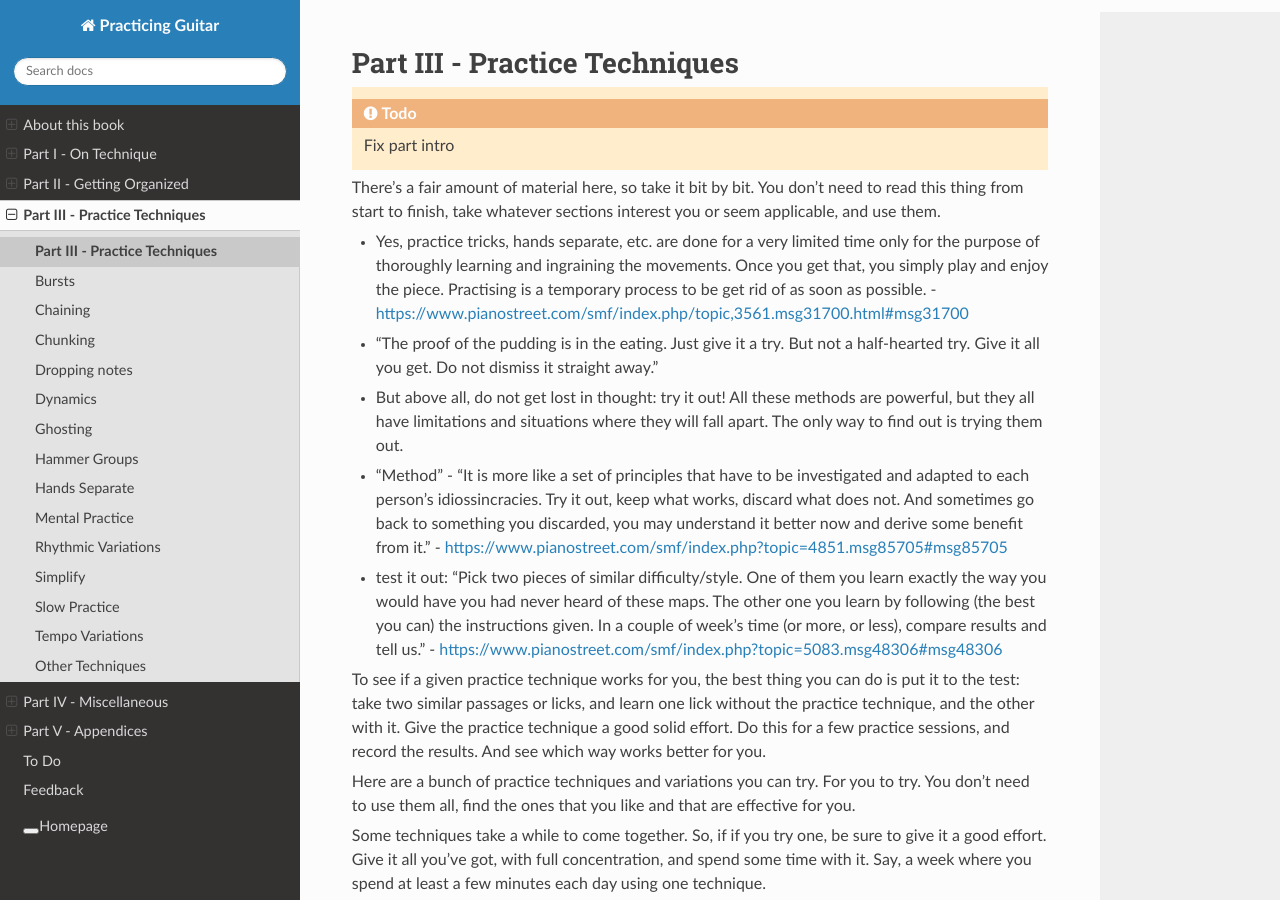
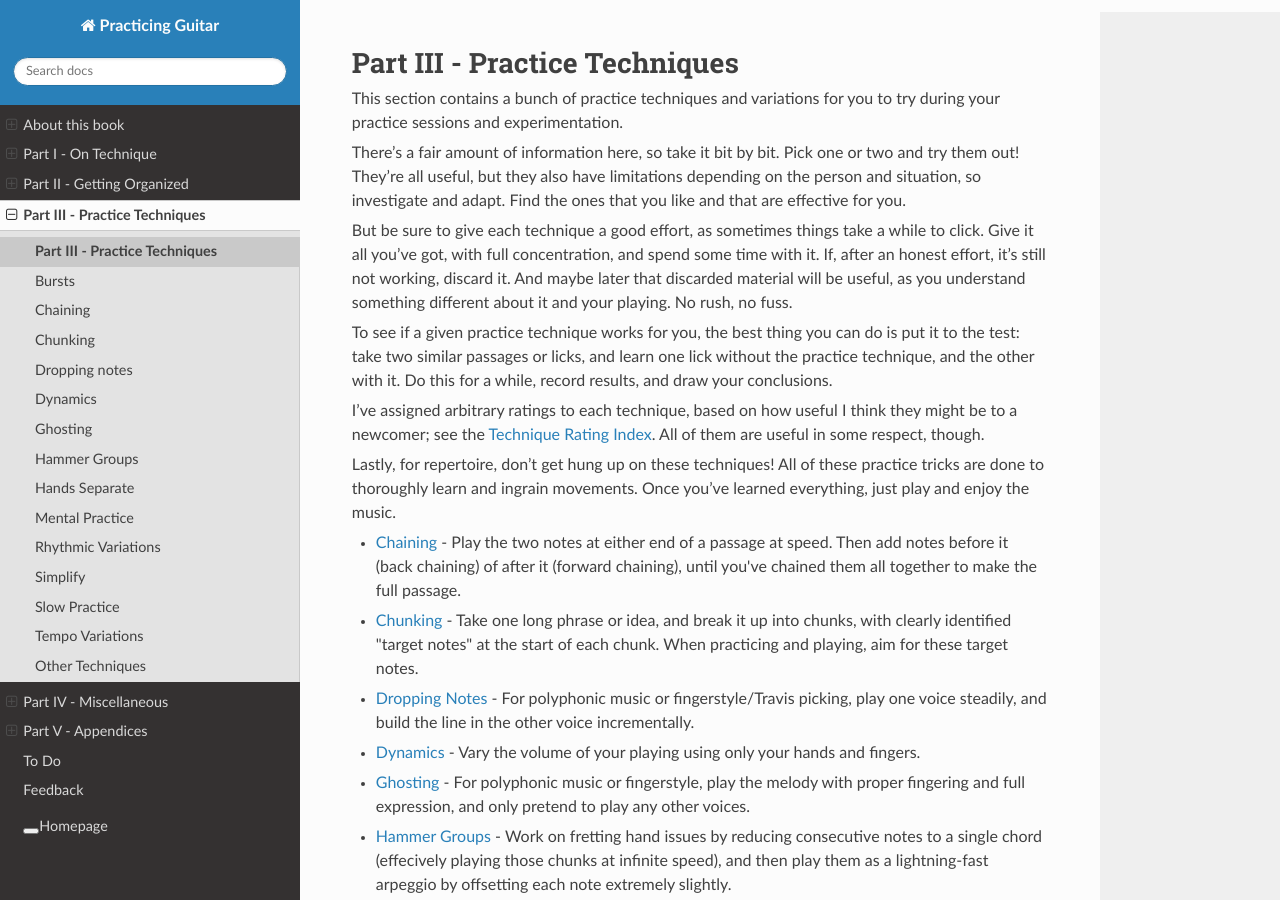
Before and after one commit to jzohrab/practicing-guitar, a Sphinx documentation site: the page built from docs/part-3-techniques/_index.rst, in a window 1280 px wide and 900 px high. Built offline with Sphinx 7.4.7 and the Read the Docs theme 2.0.0, drawn with Linux system fonts in a browser that asks for light colours; a script that is not in the unit is left out; some of the changed text lies outside the part shown.

Commit message:
Fix index.

```diff
--- a/docs/part-3-techniques/_index.rst
+++ b/docs/part-3-techniques/_index.rst
@@ -4,40 +4,23 @@
 Part III - Practice Techniques
 ##############################
 
-.. todo:: Fix part intro
+This section contains a bunch of practice techniques and variations for you to try during your practice sessions and experimentation.
 
-There’s a fair amount of material here, so take it bit by bit. You don’t need to read this thing from start to finish, take whatever sections interest you or seem applicable, and use them.
+There's a fair amount of information here, so take it bit by bit.  Pick one or two and try them out!  They're all useful, but they also have limitations depending on the person and situation, so investigate and adapt.  Find the ones that you like and that are effective for you.
 
-- Yes, practice tricks, hands separate, etc. are done for a very limited time only for the purpose of thoroughly learning and ingraining the movements. Once you get that, you simply play and enjoy the piece. Practising is a temporary process to be get rid of as soon as possible.  - https://www.pianostreet.com/smf/index.php/topic,3561.msg31700.html#msg31700
+But be sure to give each technique a good effort, as sometimes things take a while to click. Give it all you’ve got, with full concentration, and spend some time with it.  If, after an honest effort, it's still not working, discard it.  And maybe later that discarded material will be useful, as you understand something different about it and your playing.  No rush, no fuss.
 
-- "The proof of the pudding is in the eating. Just give it a try. But not a half-hearted try. Give it all you get. Do not dismiss it straight away."
+To see if a given practice technique works for you, the best thing you can do is put it to the test: take two similar passages or licks, and learn one lick without the practice technique, and the other with it.  Do this for a while, record results, and draw your conclusions.
 
-- But above all, do not get lost in thought: try it out! All these methods are powerful, but they all have limitations and situations where they will fall apart. The only way to find out is trying them out.
+I’ve assigned arbitrary ratings to each technique, based on how useful I think they might be to a newcomer; see the :ref:`techniqueratingindex`.  All of them are useful in some respect, though.
 
-- "Method" - "It is more like a set of principles that have to be investigated and adapted to each person's idiossincracies. Try it out, keep what works, discard what does not. And sometimes go back to something you discarded, you may understand it better now and derive some benefit from it." - https://www.pianostreet.com/smf/index.php?topic=4851.msg85705#msg85705
-
-- test it out: "Pick two pieces of similar difficulty/style. One of them you learn exactly the way you would have you had never heard of these maps. The other one you learn by following (the best you can) the instructions given. In a couple of week’s time (or more, or less), compare results and tell us." - https://www.pianostreet.com/smf/index.php?topic=5083.msg48306#msg48306
-
-To see if a given practice technique works for you, the best thing you can do is put it to the test: take two similar passages or licks, and learn one lick without the practice technique, and the other with it.  Give the practice technique a good solid effort.  Do this for a few practice sessions, and record the results.  And see which way works better for you.
-
-
-Here are a bunch of practice techniques and variations you can try. For you to try. You don’t need to use them all, find the ones that you like and that are effective for you.
-
-Some techniques take a while to come together. So, if if you try one, be sure to give it a good effort. Give it all you’ve got, with full concentration, and spend some time with it. Say, a week where you spend at least a few minutes each day using one technique.
-
-Sometimes, one technique might not make sense right away, but might make sense later. So revisit. There’s no rush, this is not stuff that you need to get through. These are all just suggestions for your experiments.
-
-I’ve added or assigned arbitrary ratings for each technique, based on how useful I think they might be to a newcomer. All of them are useful in some respect. But check out this index
-
-Lastly, don’t get hung up on these techniques! These are training wheels for you to get comfortable with your playing material and your music and your technique and your real technique as quickly as possible once a tech once once a practice technique has given you results for one piece, start performing that passage. Playing and performing with full control is the best practice you can have. Or is it? I don’t really know. Anyway suffice it to say, don’t just play with these techniques just have fun with them mess round Mess around make mistakes clean things up learn from them.
+Lastly, for repertoire, don’t get hung up on these techniques!  All of these practice tricks are done to thoroughly learn and ingrain movements.  Once you've learned everything, just play and enjoy the music.
 
 .. tech:techniquelist::
 
-Also see the :ref:`techniqueindex` and the :ref:`techniqueratingindex`.
-
 .. toctree::
+   :hidden:
    :maxdepth: 3
-   :glob:
 
    self
    bursts
```
